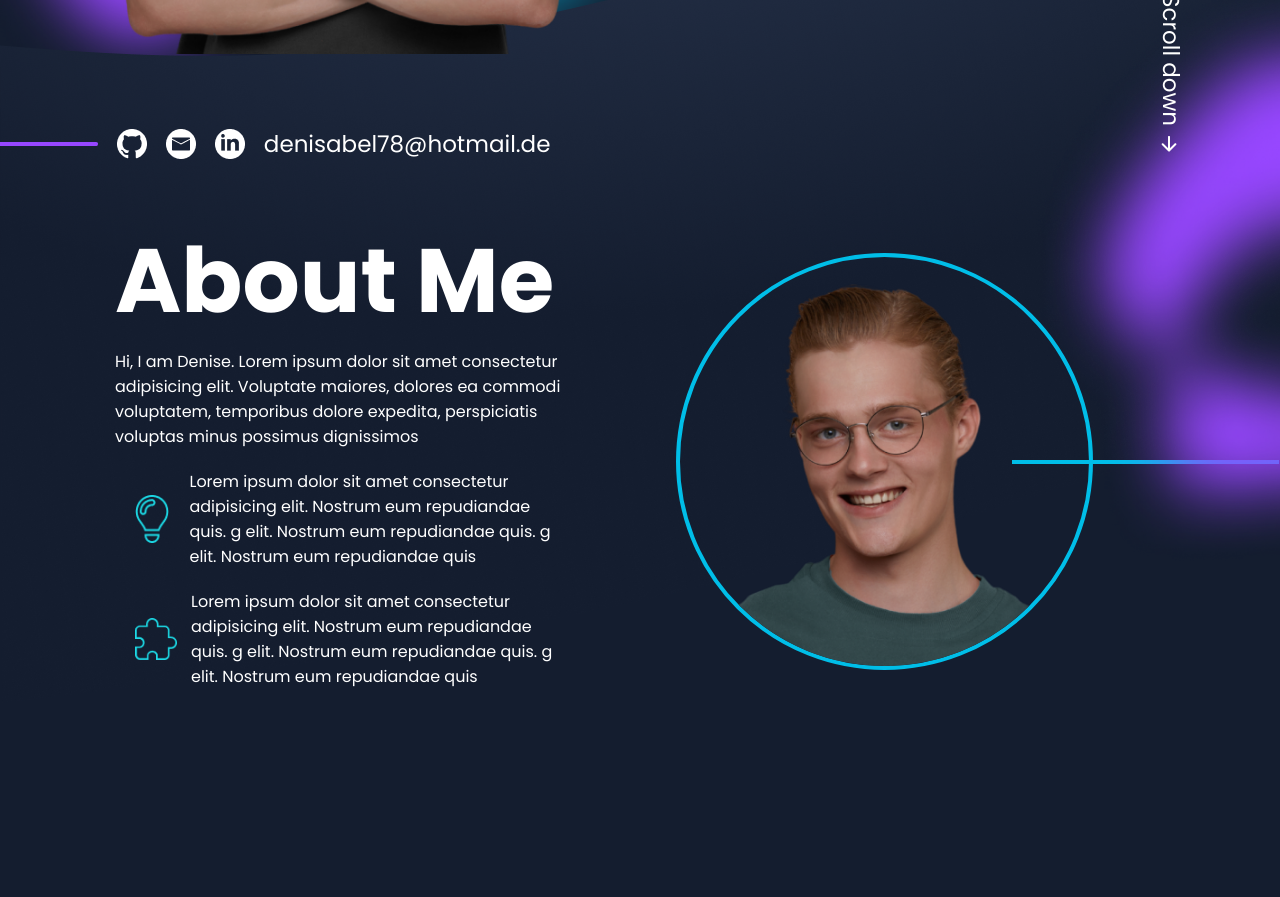
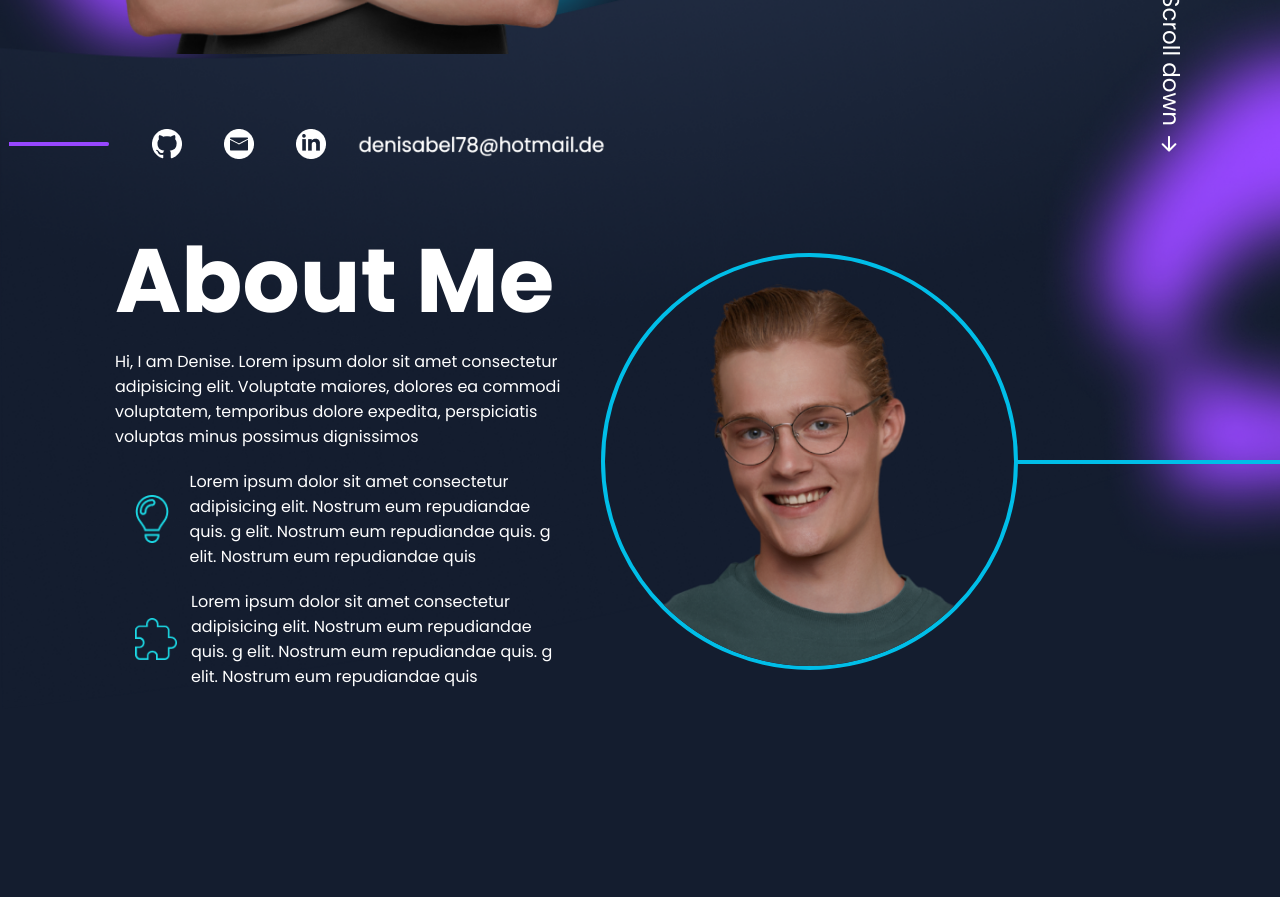
Before and after one commit to deniseS85/portfolio, an Angular app: page /aboutMe in a window 1280 px wide. Shown: the part 720-1617 px from the top of the page. Built offline with nearby package versions, Linux system fonts and the light colour scheme.

Commit message:
email image

```diff
--- a/src/app/about-me/about-me.component.html
+++ b/src/app/about-me/about-me.component.html
@@ -13,7 +13,7 @@
                 <div>FRONTEND DEVELOPER</div>
             </div>
         </div>
-        <button>Let's talk!</button>
+        <button (click)="scroll('contact')" routerLink="/contact">Let's talk!</button>
     </div>
 </div>
 
@@ -24,7 +24,9 @@
             <img src="assets/img/github.icon.png">
             <img src="assets/img/mail-icon.png">
             <img src="assets/img/linkedin-icon.png">
-            <p>denisabel78@hotmail.de</p>
+            <p>
+                <img (click)="scroll('contact')" routerLink="/contact" src="assets/img/email-image.png">
+            </p>
         </div>
         <div class="scroll">
             <p class="scroll-info">Scroll down</p>
@@ -45,8 +47,10 @@
                 <div>Lorem ipsum dolor sit amet consectetur adipisicing elit. Nostrum eum repudiandae quis. g elit. Nostrum eum repudiandae quis. g elit. Nostrum eum repudiandae quis</div>
             </div>
         </div>
-        <img class="profile-round" src="assets/img/charater2.png">
-        <img class="line-profile-round" src="assets/img/line-about-me.png">
+        <div class="profile-round-container">
+            <img class="profile-round" src="assets/img/charater2.png">
+            <img class="line-profile-round" src="assets/img/line-about-me.png">
+        </div>
     </div>
 </div>
 
--- a/src/app/about-me/about-me.component.scss
+++ b/src/app/about-me/about-me.component.scss
@@ -101,6 +101,7 @@
     padding-right: 69px;
     margin-top: -280px;
     padding-top: 500px;
+    background-size: cover;
     .banner-content-up {
         display: flex;
         justify-content: space-between;
@@ -125,7 +126,7 @@
             display: flex;
             align-items: center;
             justify-content: space-around;
-            width: 560px;
+            width: 628px;
             height: 40px;
             img:nth-child(1) {
                 width: 100px;
@@ -141,9 +142,18 @@
                 }
             }
             p {
-                color: #FFFFFF;
-                font-size: 23px;
-                cursor: pointer;
+                display: flex;
+                justify-content: center;
+                align-items: center;
+                img {
+                    cursor: pointer;
+                    width: 250px;
+                    &:hover {
+                        transform: unset!important;
+                        transition: unset!important;
+                    }
+                }
+
             }
         }
     }
@@ -160,21 +170,10 @@
     color: #FFFFFF;
     padding-left: 115px;
     padding-top: 50px;
-    margin-right: -68px;
     display: flex;
     justify-content: space-between;
     align-items: center;
-    .profile-round {
-        width: 409px;
-        height: 409px;
-        border: 4px solid #00BEE8;
-        border-radius: 100%;
-        margin-right: -190px;
-    }
-    .line-profile-round {
-        width: 267px;
-        height: 4px;
-    }
+
     .content-left {
         width: 452px;
     }
@@ -210,4 +209,23 @@
             margin-right: 14px;
         }
     }
+    .profile-round-container {
+        display: flex;
+        align-items: center;
+        justify-content: space-between;
+        width: 680px;
+        margin-right: -70px;
+        z-index: 1;
+        .profile-round {
+            width: 409px;
+            height: 409px;
+            border: 4px solid #00BEE8;
+            border-radius: 100%;
+            margin-right: -190px;
+        }
+        .line-profile-round {
+            width: 267px;
+            height: 4px;
+        }
+    }
 }
--- a/src/app/about-me/about-me.component.ts
+++ b/src/app/about-me/about-me.component.ts
@@ -1,3 +1,4 @@
+import { ViewportScroller } from '@angular/common';
 import { Component } from '@angular/core';
 
 @Component({
@@ -6,5 +7,9 @@ import { Component } from '@angular/core';
   styleUrls: ['./about-me.component.scss']
 })
 export class AboutMeComponent {
+  constructor(private viewportScroller: ViewportScroller) {}
 
+  public scroll(elementId: string): void {
+    this.viewportScroller.scrollToAnchor(elementId);
+  }
 }
--- a/src/app/app-routing.module.ts
+++ b/src/app/app-routing.module.ts
@@ -4,12 +4,14 @@ import { AboutMeComponent } from './about-me/about-me.component';
 import { MySkillsComponent } from './my-skills/my-skills.component';
 import { PortfolioComponent } from './portfolio/portfolio.component';
 import { HeaderComponent } from './header/header.component';
+import { ContactComponent } from './contact/contact.component';
 
 const routes: Routes = [
   { path: '', component: HeaderComponent},
   { path: 'aboutMe', component: AboutMeComponent },
   { path: 'skills', component: MySkillsComponent },
   { path: 'portfolio', component: PortfolioComponent },
+  { path: 'contact', component: ContactComponent},
 ];
 
 @NgModule({
--- a/src/app/app.component.ts
+++ b/src/app/app.component.ts
@@ -6,5 +6,5 @@ import { Component } from '@angular/core';
   styleUrls: ['./app.component.scss']
 })
 export class AppComponent {
-  title = 'portfolio';
+
 }
--- a/src/app/contact/contact.component.html
+++ b/src/app/contact/contact.component.html
@@ -1,4 +1,4 @@
-<div class="contact">
+<div class="contact" id="contact">
     <img src="assets/img/line-contact.png">
     <div>Contact</div>
 </div>
@@ -21,4 +21,4 @@
     </div>
 </div>
 
-<div class="arrow-up"></div>
+<div (click)="scroll('header')" routerLink="/" class="arrow-up"></div>
--- a/src/app/contact/contact.component.ts
+++ b/src/app/contact/contact.component.ts
@@ -1,3 +1,4 @@
+import { ViewportScroller } from '@angular/common';
 import { Component } from '@angular/core';
 
 @Component({
@@ -6,5 +7,9 @@ import { Component } from '@angular/core';
   styleUrls: ['./contact.component.scss']
 })
 export class ContactComponent {
+  constructor(private viewportScroller: ViewportScroller) {}
 
+  public scroll(elementId: string): void {
+    this.viewportScroller.scrollToAnchor(elementId);
+  }
 }
--- a/src/app/footer/footer.component.html
+++ b/src/app/footer/footer.component.html
@@ -1,6 +1,6 @@
 <div class="footer">
     <div class="content-left">
-        <img src="assets/img/logo.png">
+        <img (click)="scroll('header')" routerLink="/" src="assets/img/logo.png">
         <div>Impressum</div>
         <div>Datenschutz</div>
     </div>
--- a/src/app/footer/footer.component.ts
+++ b/src/app/footer/footer.component.ts
@@ -1,3 +1,4 @@
+import { ViewportScroller } from '@angular/common';
 import { Component } from '@angular/core';
 
 @Component({
@@ -6,5 +7,9 @@ import { Component } from '@angular/core';
   styleUrls: ['./footer.component.scss']
 })
 export class FooterComponent {
+  constructor(private viewportScroller: ViewportScroller) {}
 
+  public scroll(elementId: string): void {
+    this.viewportScroller.scrollToAnchor(elementId);
+  }
 }
--- a/src/app/my-skills/my-skills.component.html
+++ b/src/app/my-skills/my-skills.component.html
@@ -18,7 +18,7 @@
     <div class="my-skills">
         <div id="skills">My skills</div>
         <div>I have gained experience in building projects with various front end technologies and concepts.</div>
-        <button>Get in touch</button>
+        <button (click)="scroll('contact')" routerLink="/contact">Get in touch</button>
     </div>
     <img class="line-my-skills" src="assets/img/line-my-skills.png">
 </div>
--- a/src/app/my-skills/my-skills.component.ts
+++ b/src/app/my-skills/my-skills.component.ts
@@ -1,3 +1,4 @@
+import { ViewportScroller } from '@angular/common';
 import { Component } from '@angular/core';
 
 @Component({
@@ -16,4 +17,10 @@ export class MySkillsComponent {
     { name: 'CSS', icon: 'css-icon.png' },
     { name: 'Rest-Api', icon: 'rest-api-icon.png' },
   ];
+
+  constructor(private viewportScroller: ViewportScroller) {}
+
+  public scroll(elementId: string): void {
+    this.viewportScroller.scrollToAnchor(elementId);
+  }
 }
--- a/src/styles.scss
+++ b/src/styles.scss
@@ -6,6 +6,10 @@ body {
     margin: 0;
     font-family: 'Poppins', sans-serif;
     background-color: #141D2F;
+    cursor: default;
+    max-width: 100vw;
+    width: 100vw;
+    overflow-x: hidden;
 }
 
 @font-face {
```
Also changed, not shown: src/assets/img/email-image.png (added).
